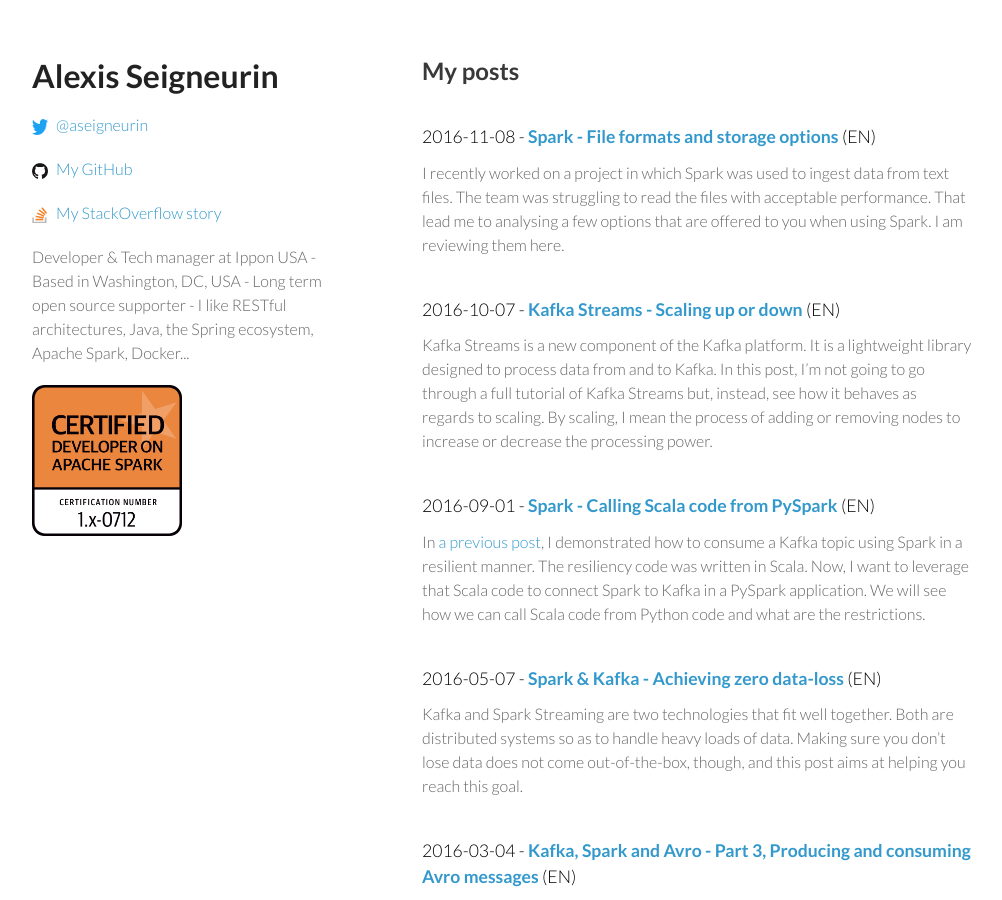
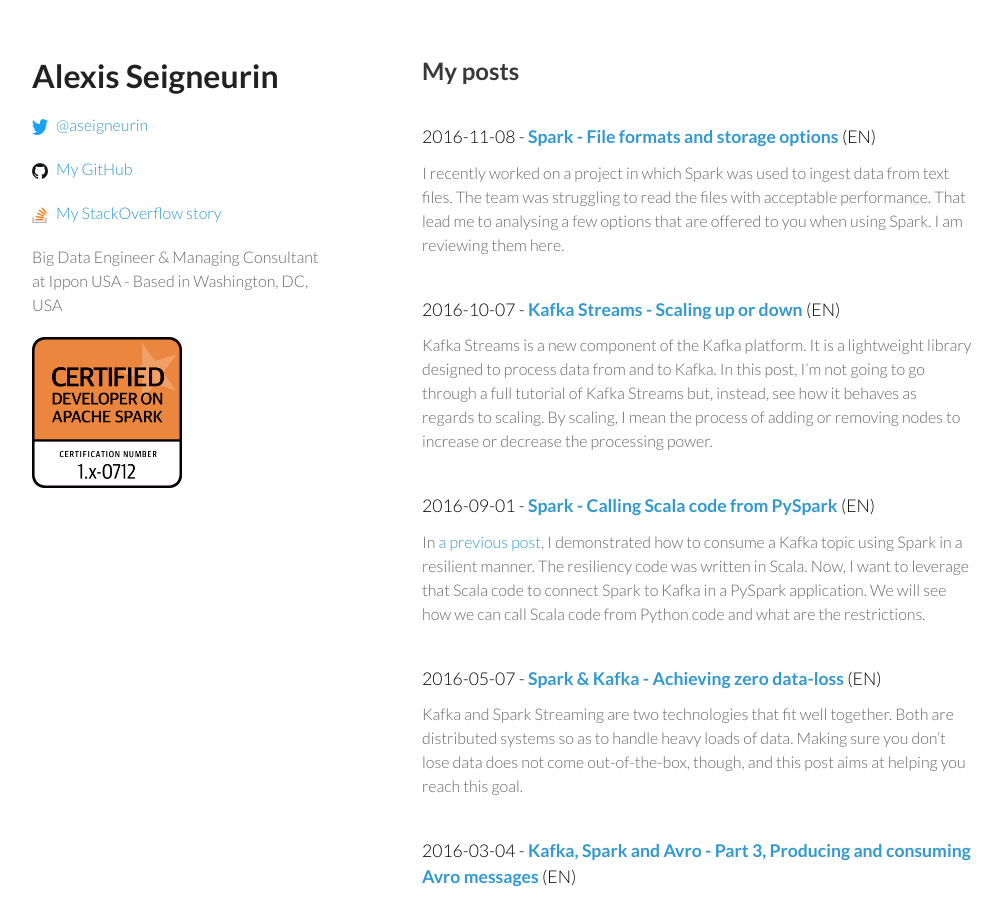
Before and after one commit to aseigneurin/aseigneurin.github.io, a Jekyll site: the page built from index.html, in a window 1280 px wide and 900 px high. Shown: the whole window, without its empty margins (138-1140 px from the left). Built offline with Jekyll 4.4.1, drawn with Linux system fonts in a browser that asks for light colours; nearby versions of some CDN libraries.

Commit message:
updated bio

```diff
--- a/_config.yml
+++ b/_config.yml
@@ -2,9 +2,7 @@
 title: Alexis Seigneurin - Blog
 email: alexis@seigneurin.com
 description: >
-  Developer & Tech manager at Ippon USA - Based in Washington, DC, USA - Long term open source
-  supporter - I like RESTful architectures, Java, the Spring ecosystem,
-  Apache Spark, Docker...
+  Big Data Engineer & Managing Consultant at Ippon USA - Based in Washington, DC, USA
 baseurl: "" # the subpath of your site, e.g. /blog/
 url: "http://aseigneurin.github.io" # the base hostname & protocol for your site
 twitter_username: aseigneurin
```
